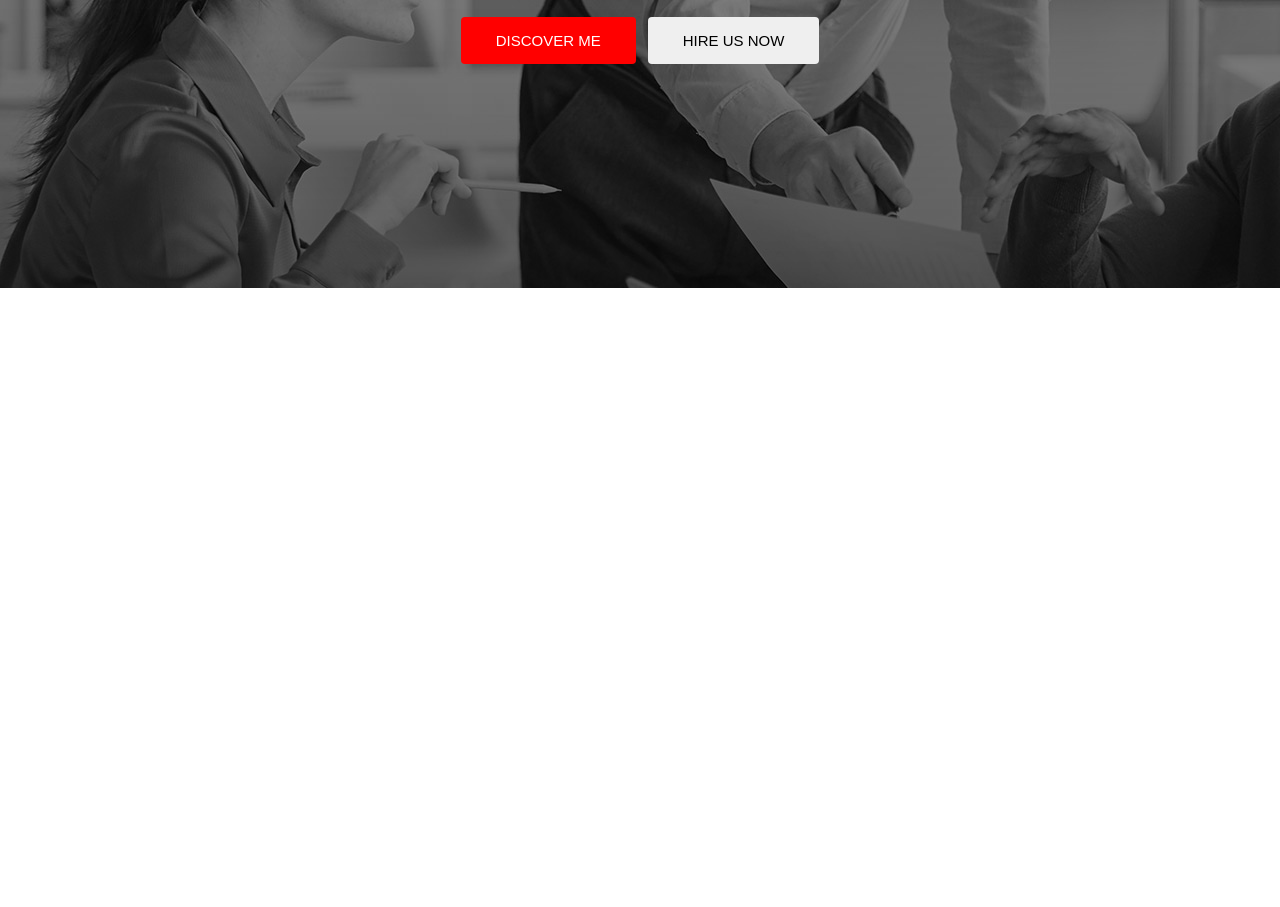
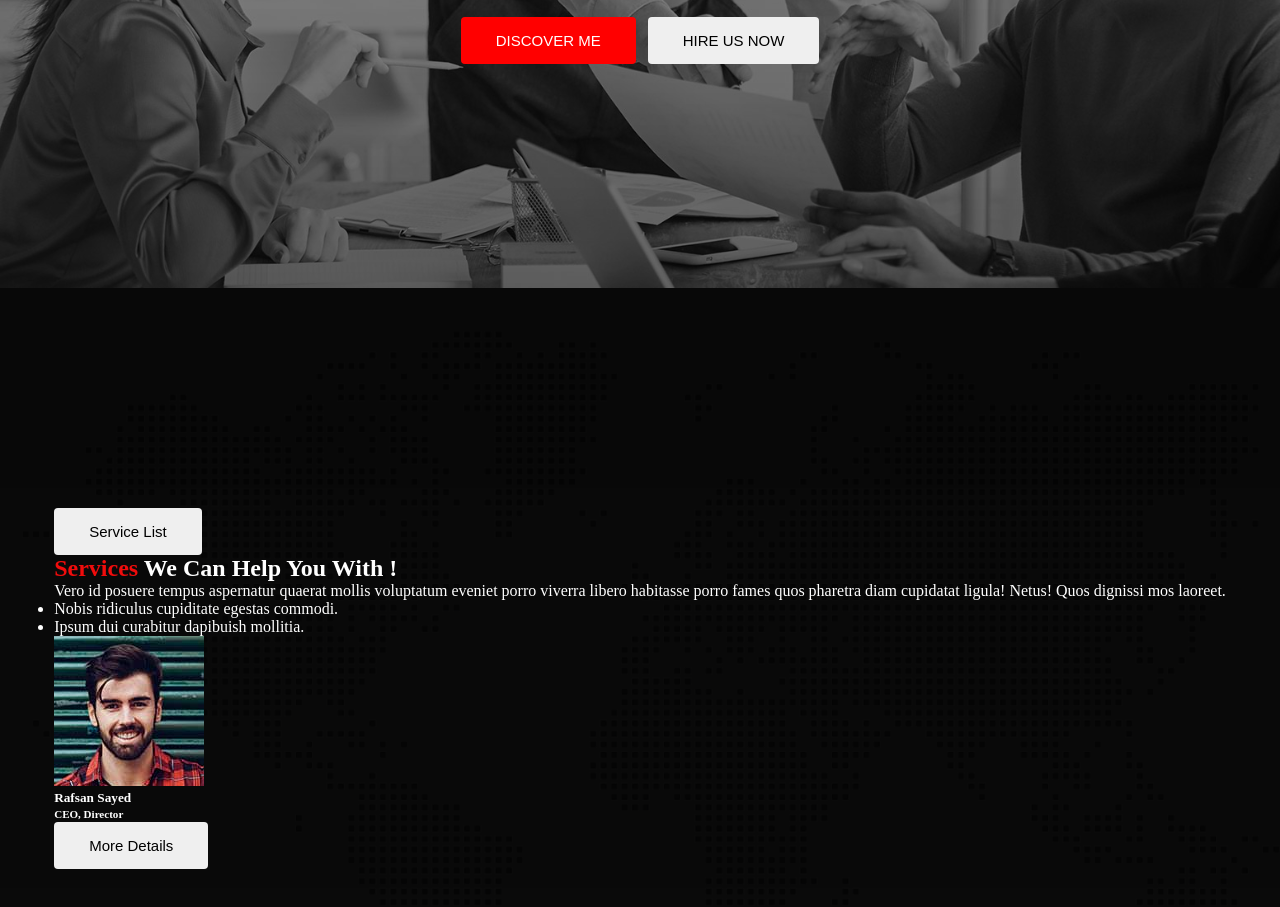
Before and after one commit to sayed132/digital-agency-recap, a plain HTML site: page index.html in a window 1280 px wide. Shown: the part 601-1508 px from the top of the page. Before the commit the page ends 889 px from the top, so only its background shows below. Drawn offline with Linux system fonts and the light colour scheme.

Commit message:
service section p1

```diff
--- a/index.html
+++ b/index.html
@@ -40,5 +40,33 @@
             </div>
         </div>
     </div>
+    <!-- service container -->
+    <div class="service-container">
+        <div class="service-left-container">
+            <div class="service-description">
+                <button class="btn">Service List</button>
+                <h2><span class="primary">Services</span> We Can Help You With !</h2>
+                <p>
+                    Vero id posuere tempus aspernatur quaerat mollis voluptatum eveniet porro viverra libero habitasse porro fames quos pharetra diam cupidatat ligula! Netus! Quos dignissi mos laoreet.
+                </p>
+                <ul>
+                    <li class="">Nobis ridiculus cupiditate egestas commodi.</li>
+                    <li class="">Ipsum dui curabitur dapibuish mollitia.</li>
+                </ul>
+                <div class="author-section">
+                    <div>
+                        <img src="./asset/image/author.jpg" alt="">
+                        <div>
+                            <h5>Rafsan Sayed <br> <small>CEO, Director</small></h5>
+                        </div>
+                    </div>
+                    <div>
+                        <button class="btn">More Details</button>
+                    </div>
+                </div>
+            </div>
+        </div>
+        <div class="service-right-container"></div>
+    </div>
 </body>
 </html>
--- a/styles.css
+++ b/styles.css
@@ -43,7 +43,7 @@
     background-image: url("./asset/image/background.jpg"), linear-gradient(rgba(0,0,0,0.3), rgba(0,0,0,0.6));
     background-blend-mode: overlay;
     background-repeat: no-repeat;
-    background-position: cover;
+    background-size: cover;
     display: flex;
     justify-content: center;
     align-items: center;
@@ -87,3 +87,17 @@
     background-color: blueviolet;
     color: white;
 }
+/* service section */
+
+.service-container{
+    width: 100%;
+    height: 100vh;
+    background-image: url("./asset/image/footer-bg.png"), linear-gradient(rgba(0,0,0,0.97), rgba(0,0,0,0.96));
+    background-blend-mode: overlay;
+    background-repeat: no-repeat;
+    background-size: cover;
+    display: flex;
+    justify-content: center;
+    align-items: center;
+    color: white;
+}
```
